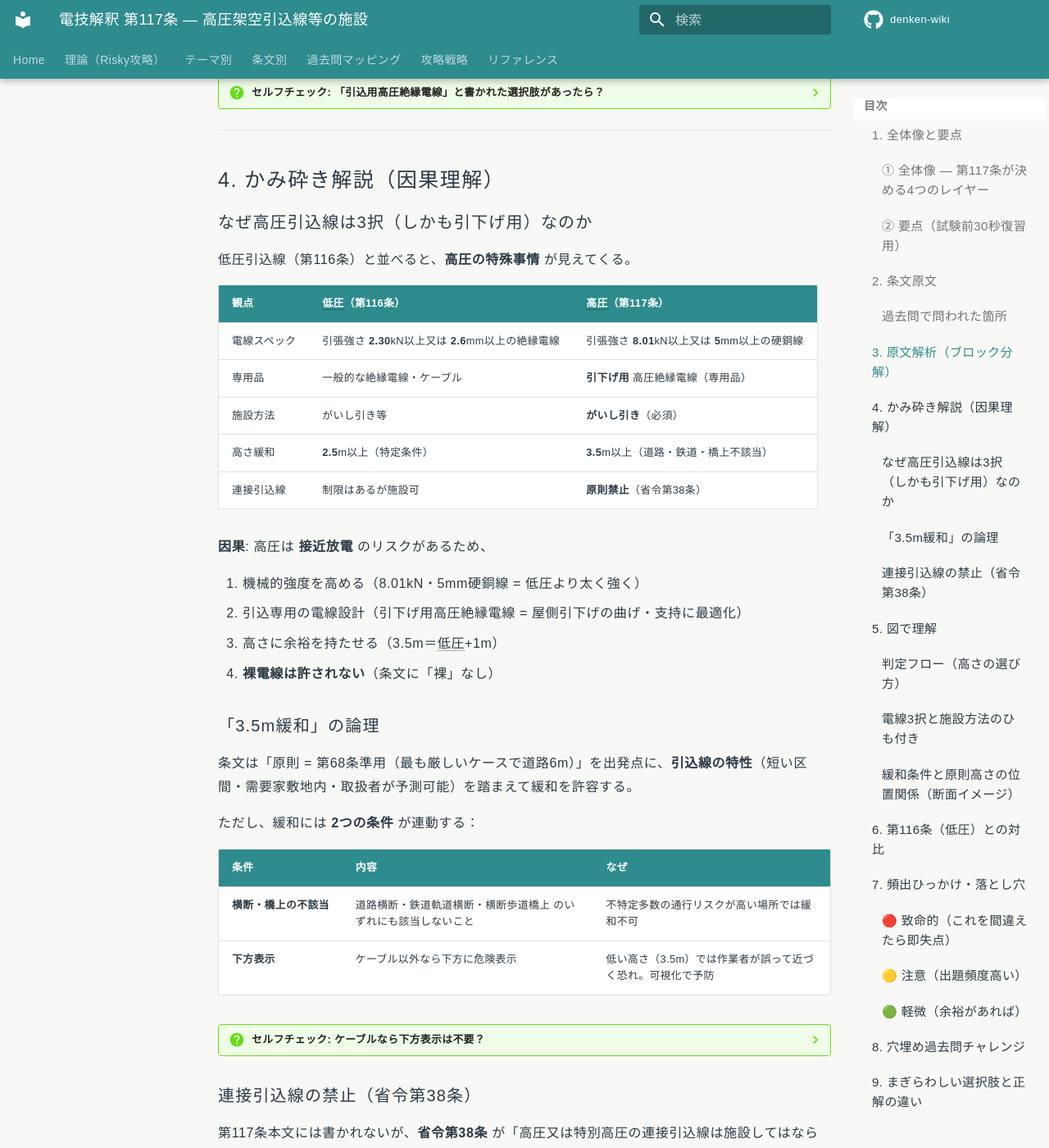
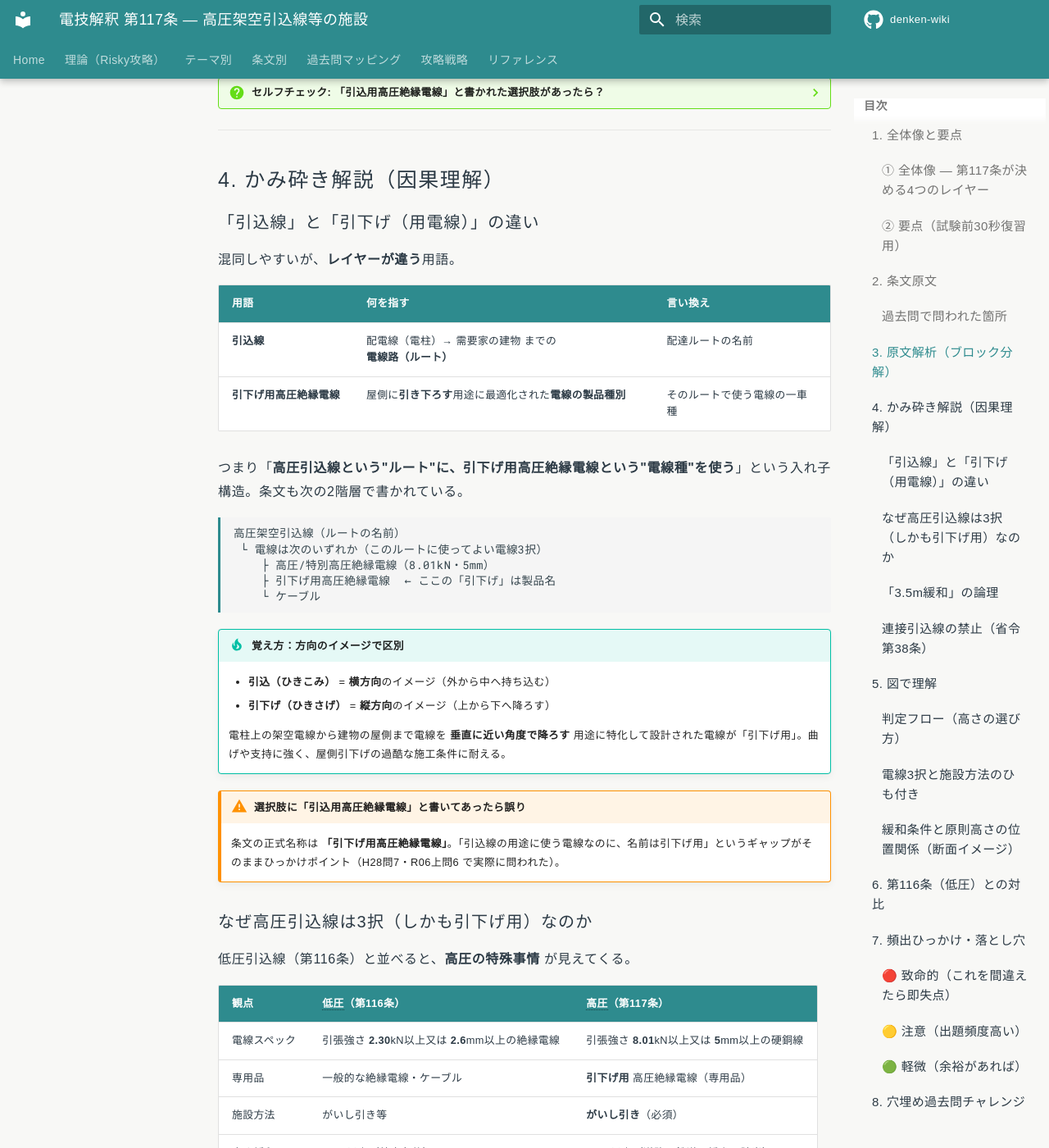
Before and after one commit to kfurufuru/denken-wiki, an MkDocs documentation site: the page built from docs/articles/kaishaku/117.md, in a window 1280 px wide and 1400 px high, scrolled down 6212 px. Shown: the whole window at 82% size. Built offline with MkDocs 1.6.1 and Material for MkDocs 9.7.7, drawn with Linux system fonts in a browser that asks for light colours; comment, search, counter and statistics services are not loaded; some of the changed text lies outside the part shown.

Commit message:
update(kaishaku/117): v1.1 — 「引込 vs 引下げ」用語整理ブロック追加
第4章冒頭に2用語のレイヤー違い（ルート名 vs 製品名）を整理。
横方向＝引込／縦方向＝引下げ のイメージで覚え方を提示。
「引込用高圧絶縁電線」誤答ひっかけの文脈を明示化。

````diff
--- a/docs/articles/kaishaku/117.md
+++ b/docs/articles/kaishaku/117.md
@@ -203,6 +203,34 @@
 ---
 
 ## 4. かみ砕き解説（因果理解）
+
+### 「引込線」と「引下げ（用電線）」の違い
+
+混同しやすいが、**レイヤーが違う**用語。
+
+| 用語 | 何を指す | 言い換え |
+|------|---------|---------|
+| **引込線** | 配電線（電柱）→ 需要家の建物 までの**電線路（ルート）** | 配達ルートの名前 |
+| **引下げ用高圧絶縁電線** | 屋側に**引き下ろす**用途に最適化された**電線の製品種別** | そのルートで使う電線の一車種 |
+
+つまり「**高圧引込線という"ルート"に、引下げ用高圧絶縁電線という"電線種"を使う**」という入れ子構造。条文も次の2階層で書かれている。
+
+```
+高圧架空引込線（ルートの名前）
+ └ 電線は次のいずれか（このルートに使ってよい電線3択）
+    ├ 高圧/特別高圧絶縁電線（8.01kN・5mm）
+    ├ 引下げ用高圧絶縁電線  ← ここの「引下げ」は製品名
+    └ ケーブル
+```
+
+!!! tip "覚え方：方向のイメージで区別"
+    - **引込（ひきこみ）** = **横方向**のイメージ（外から中へ持ち込む）
+    - **引下げ（ひきさげ）** = **縦方向**のイメージ（上から下へ降ろす）
+
+    電柱上の架空電線から建物の屋側まで電線を **垂直に近い角度で降ろす** 用途に特化して設計された電線が「引下げ用」。曲げや支持に強く、屋側引下げの過酷な施工条件に耐える。
+
+!!! warning "選択肢に「引込用高圧絶縁電線」と書いてあったら誤り"
+    条文の正式名称は **「引下げ用高圧絶縁電線」**。「引込線の用途に使う電線なのに、名前は引下げ用」というギャップがそのままひっかけポイント（H28問7・R06上問6 で実際に問われた）。
 
 ### なぜ高圧引込線は3択（しかも引下げ用）なのか
 
@@ -568,7 +596,8 @@ flowchart TD
 ## 監修ログ
 
 - **2026-05-05**: 新規作成（v1.0）。kijun/58.md v2.2 ゴールドスタンダードに準拠して14セクション完備。条文原文は denken-ou H28問7・R06上問6 の正解情報および電験3種対策-MACの法令引用と照合し、第1項各号（一〜四）と第2項（第111条第2〜5項準用）を確定。穴埋めキーワード4点（5／引下げ／3.5／下方）に `<mark>` を付与。
+- **2026-05-05**: v1.1。第4章冒頭に「引込線 vs 引下げ用電線」の用語整理ブロックを追加（横方向＝引込／縦方向＝引下げ のイメージ／2階層構造の図解）。H28問7・R06上問6で「引込用高圧絶縁電線」が誤答ひっかけになる文脈を明示化。
 
 ---
 
-*最終確認: 2026-05-05 | ステータス: v1.0（新規作成・14セクション完備） | [バージョニング基準](../../reference/versioning.md)*
+*最終確認: 2026-05-05 | ステータス: v1.1（引込 vs 引下げ 用語整理追加） | [バージョニング基準](../../reference/versioning.md)*
````
